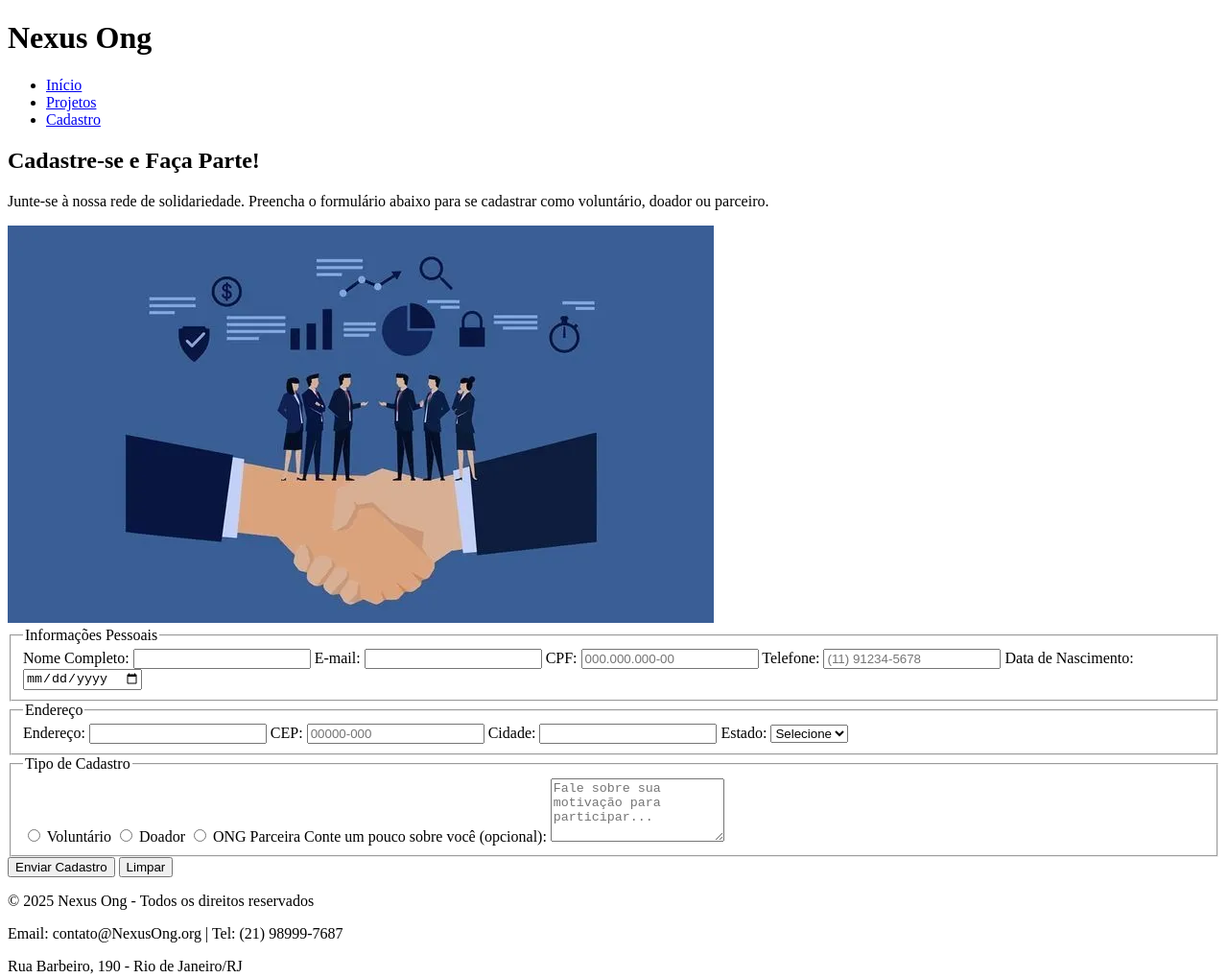
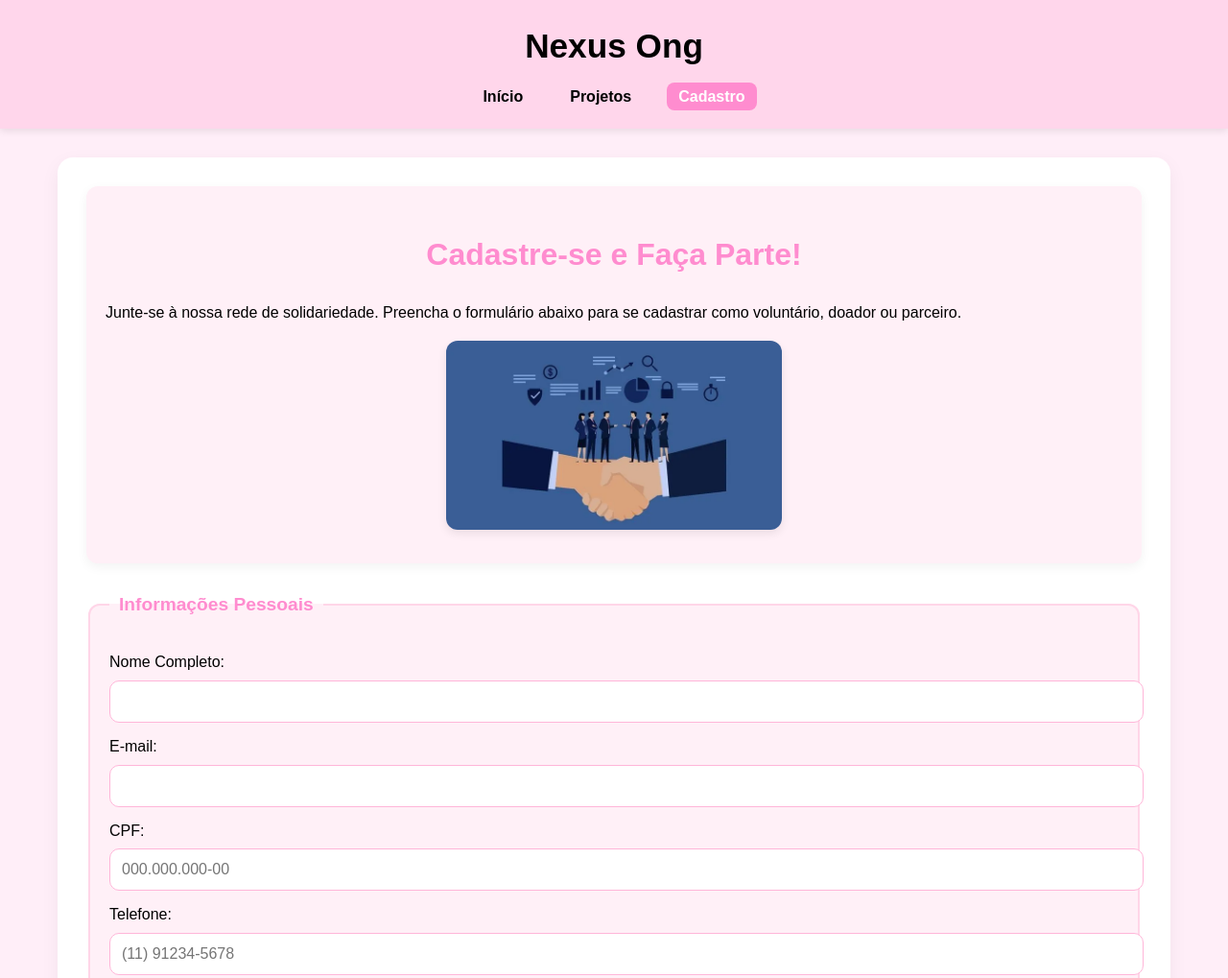
Before and after one commit to Amandalvss/Nexus-Ong, a plain HTML site: page cadastro.html in a window 1280 px wide. Shown: the top 1019 px of the page at 96% size. Drawn offline with Linux system fonts and the light colour scheme.

Commit message:
Correção

```diff
--- a/cadastro.html
+++ b/cadastro.html
@@ -4,11 +4,12 @@
   <meta charset="UTF-8">
   <meta name="viewport" content="width=device-width, initial-scale=1.0">
   <title>Cadastro | Nexus Ong</title>
+  <link rel="stylesheet" href="css/style.css">
 </head>
 <body>
   <!-- CABEÇALHO / MENU -->
-  <header>
-    <h1>Nexus Ong</h1>
+  <header class="menu-horizontal">
+    <h1 class="titulo-site">Nexus Ong</h1>
     <nav>
       <ul class="menu-lista">
         <li><a href="index.html" class="menu-link">Início</a></li>
```
